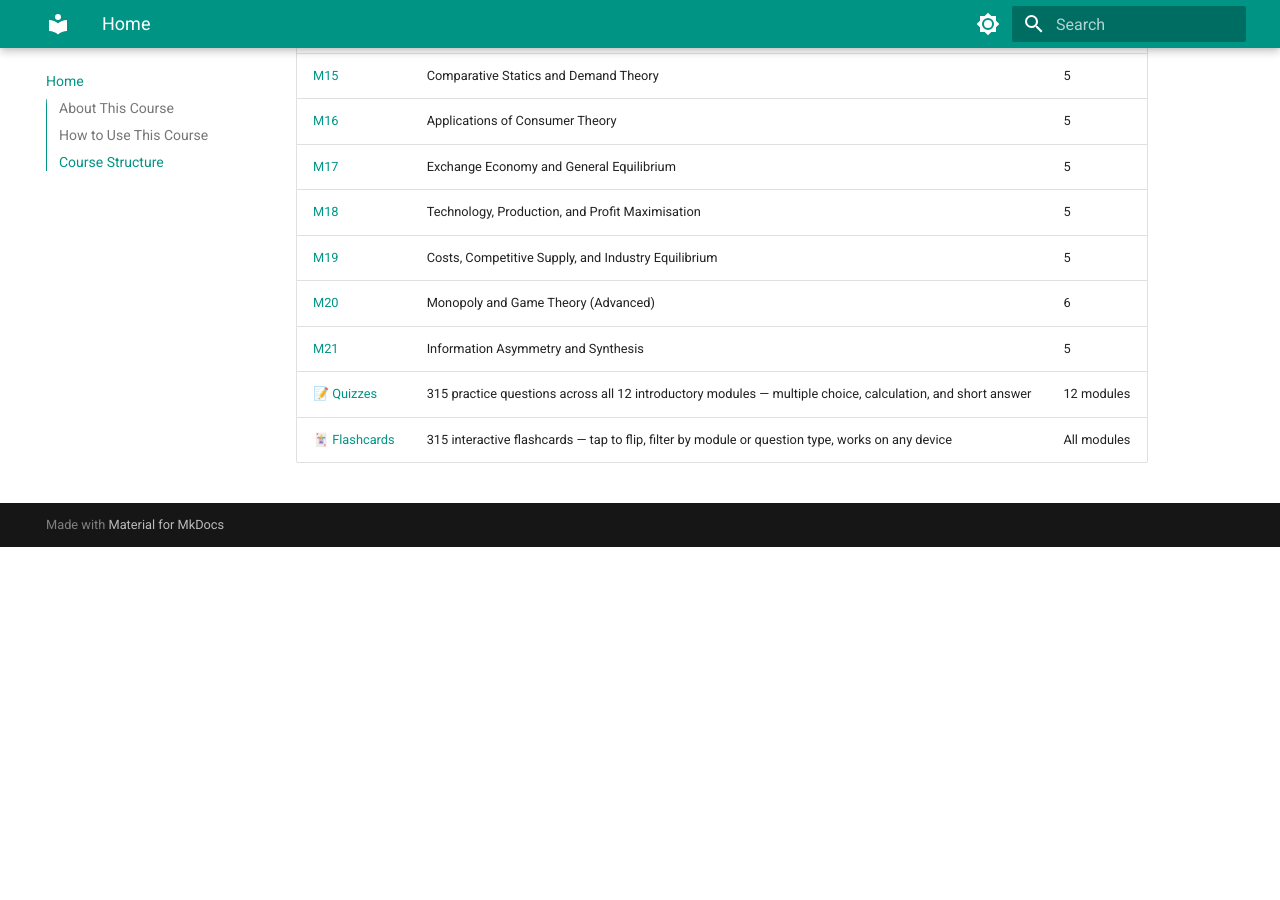
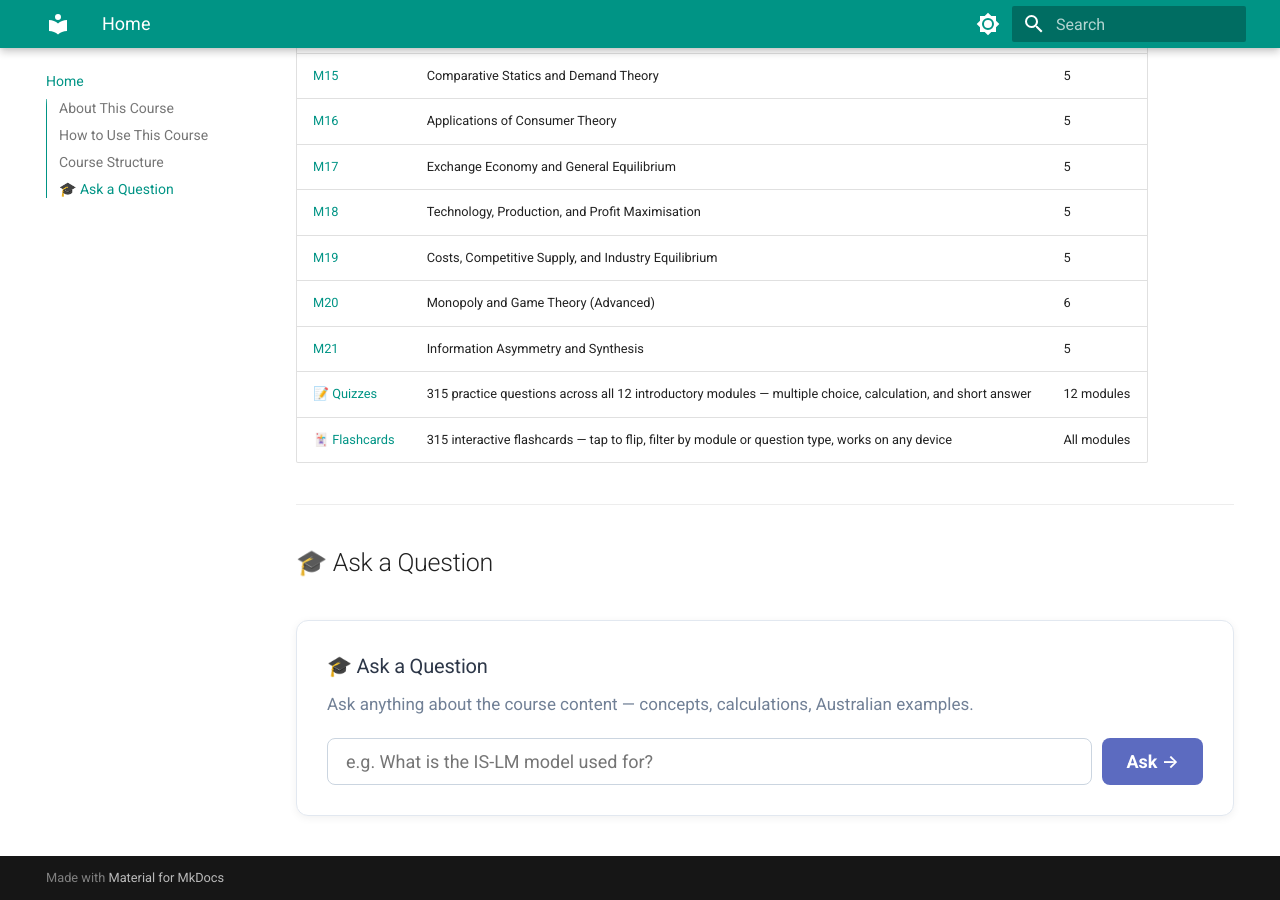
Before and after one commit to pspedding/micro-course-2026, an MkDocs documentation site: the page built from docs/index.md, in a window 1280 px wide and 900 px high, scrolled down 1392 px. Built offline with MkDocs 1.6.1 and Material for MkDocs 9.7.7, drawn with Linux system fonts in a browser that asks for light colours; before the commit the page ends 1939 px from its top, so only the background shows below that; some of the changed lines change nothing that is shown.

Commit message:
Add AI chat widget to home page

```diff
--- a/docs/index.md
+++ b/docs/index.md
@@ -42,3 +42,62 @@ This course covers introductory and intermediate microeconomics following the st
 | [M21](modules/module-21/M21.L01-adverse-selection-lemons.md) | Information Asymmetry and Synthesis | 5 |
 | [📝 Quizzes](quizzes/) | 315 practice questions across all 12 introductory modules — multiple choice, calculation, and short answer | 12 modules |
 | [🃏 Flashcards](flashcards.md) | 315 interactive flashcards — tap to flip, filter by module or question type, works on any device | All modules |
+
+
+---
+
+## 🎓 Ask a Question
+
+<!-- Economics AI Chat Widget -->
+<div id="econ-chat-widget" style="
+  margin: 2rem 0;
+  background: white;
+  border: 1px solid #e2e8f0;
+  border-radius: 12px;
+  padding: 1.5rem;
+  box-shadow: 0 2px 8px rgba(0,0,0,0.06);
+">
+  <h3 style="margin:0 0 0.5rem 0; font-size:1rem; color:#2d3748;">🎓 Ask a Question</h3>
+  <p style="margin:0 0 1rem 0; font-size:0.85rem; color:#718096;">Ask anything about the course content — concepts, calculations, Australian examples.</p>
+  <div style="display:flex; gap:0.5rem;">
+    <input id="econ-chat-input" type="text"
+      placeholder="e.g. What is the IS-LM model used for?"
+      style="flex:1; padding:0.6rem 0.9rem; border:1px solid #cbd5e0; border-radius:8px; font-size:0.9rem; outline:none;"
+      onkeydown="if(event.key==='Enter') econAsk()"
+    />
+    <button onclick="econAsk()" id="econ-chat-btn" style="
+      padding:0.6rem 1.2rem; background:#5c6bc0; color:white;
+      border:none; border-radius:8px; cursor:pointer; font-size:0.9rem; font-weight:600;
+      white-space:nowrap;
+    ">Ask →</button>
+  </div>
+  <div id="econ-chat-response" style="
+    margin-top:1rem; padding:1rem; background:#f7fafc;
+    border-radius:8px; font-size:0.9rem; line-height:1.6;
+    color:#2d3748; display:none;
+  "></div>
+</div>
+<script>
+async function econAsk() {
+  const input = document.getElementById('econ-chat-input');
+  const btn = document.getElementById('econ-chat-btn');
+  const resp = document.getElementById('econ-chat-response');
+  const q = input.value.trim();
+  if (!q) return;
+  btn.textContent = '...'; btn.disabled = true;
+  resp.style.display = 'block';
+  resp.textContent = 'Thinking...';
+  try {
+    const r = await fetch('https://econ-chat.dgg5dknmth.workers.dev', {
+      method: 'POST',
+      headers: {'Content-Type':'application/json'},
+      body: JSON.stringify({question: q})
+    });
+    const d = await r.json();
+    resp.innerHTML = d.answer.replace(/\n/g,'<br>');
+  } catch(e) {
+    resp.textContent = 'Error: could not reach the AI. Please try again.';
+  }
+  btn.textContent = 'Ask →'; btn.disabled = false;
+}
+</script>
```
